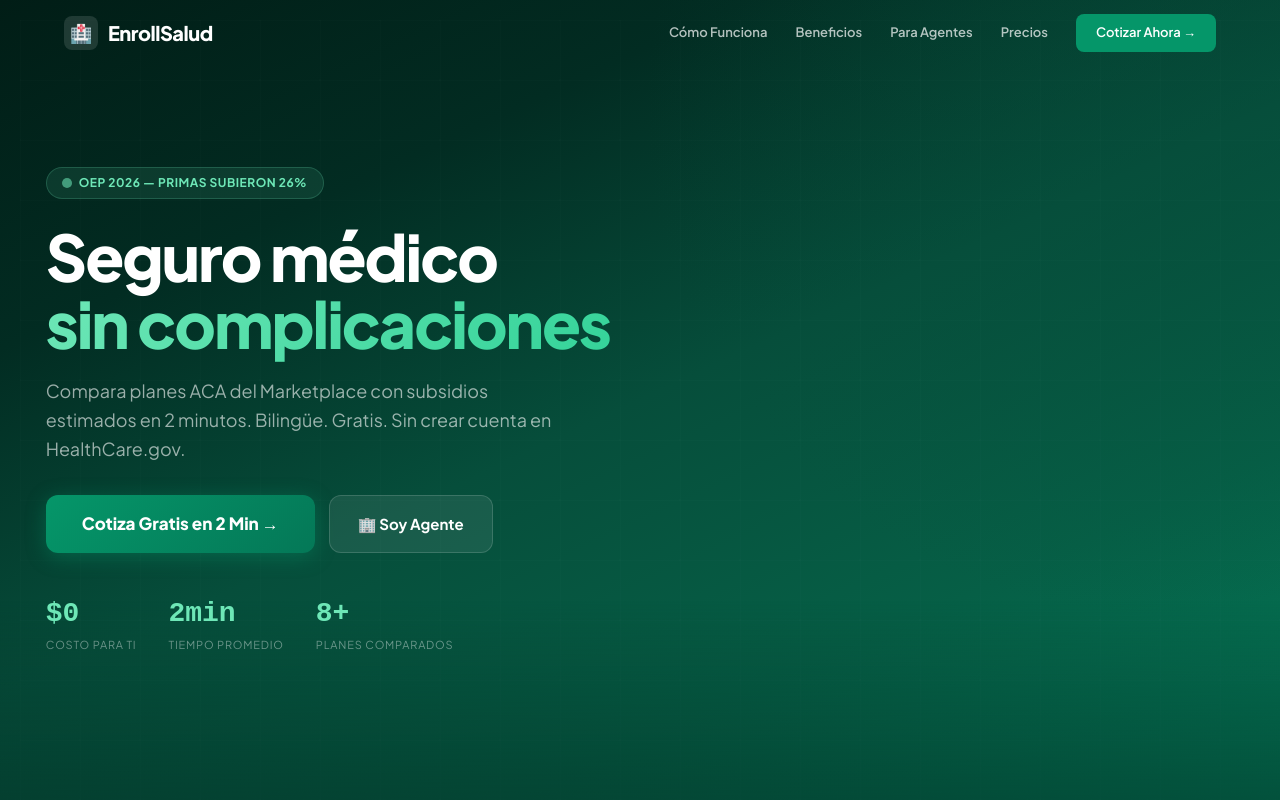
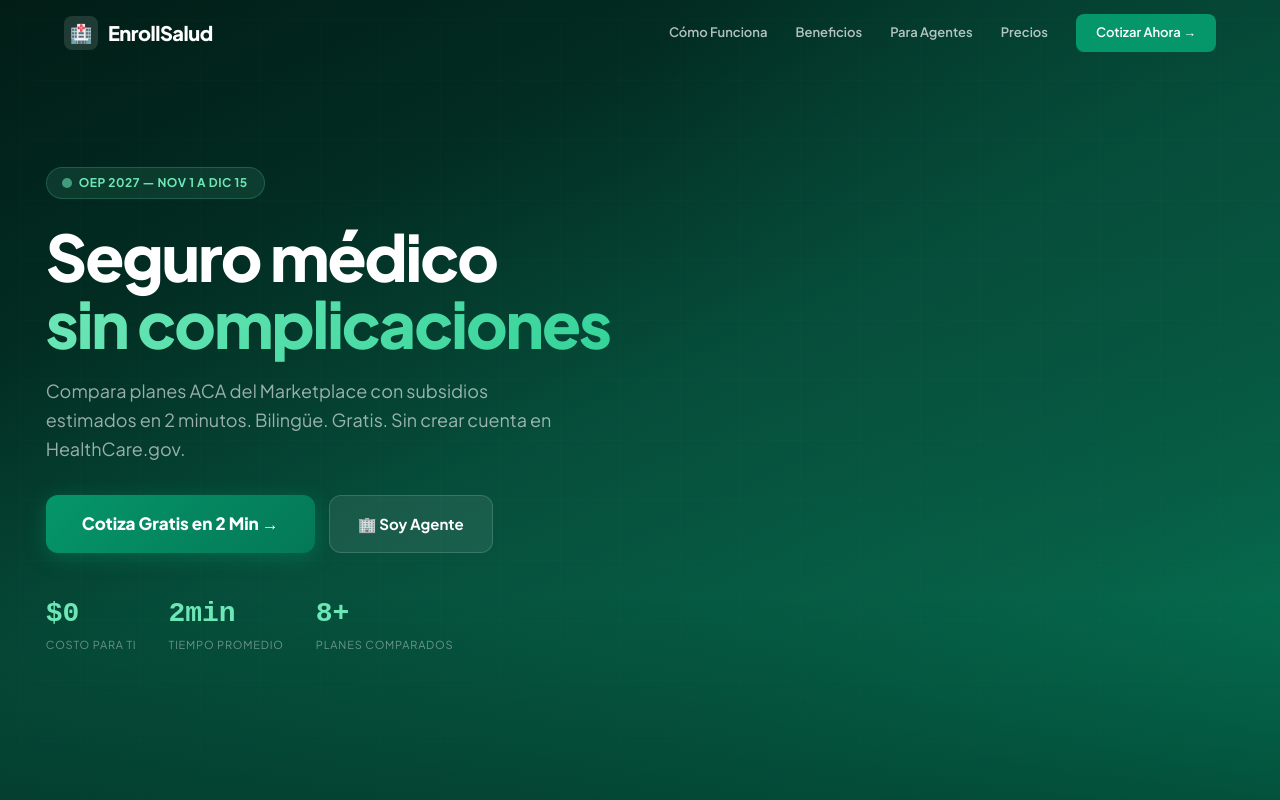
Before and after one commit to Francosimon53/cotizasalud, a Next.js app: page / in a window 1280 px wide. Shown: the top 800 px of the page. Built offline with nearby package versions, Linux system fonts and the light colour scheme; a web font is replaced by a local one.

Commit message:
copy(landing): badge OEP 2027 y CTA final

```diff
--- a/src/app/page.tsx
+++ b/src/app/page.tsx
@@ -56,7 +56,7 @@ export default function HomePage() {
         <div className="hero-grid" />
         <div className="hero-inner">
           <div>
-            <div className="hero-badge"><span className="pulse" /> OEP 2026 — Primas subieron 26%</div>
+            <div className="hero-badge"><span className="pulse" /> OEP 2027 — Nov 1 a Dic 15</div>
             <h1>Seguro médico<br /><span className="accent">sin complicaciones</span></h1>
             <p className="hero-sub">Compara planes ACA del Marketplace con subsidios estimados en 2 minutos. Bilingüe. Gratis. Sin crear cuenta en HealthCare.gov.</p>
             <div className="hero-actions">
@@ -231,7 +231,7 @@ export default function HomePage() {
       {/* FINAL CTA */}
       <section className="final-cta">
         <h2>¿Listo para simplificar<br />tu seguro médico?</h2>
-        <p>Únete a miles de familias hispanas que encontraron cobertura accesible.</p>
+        <p>Compara tus opciones de cobertura ACA en español, sin compromiso.</p>
         <Link href="/cotizar" className="btn-primary">Cotiza Gratis Ahora →</Link>
         <div className="trust">
           <span>🔒 Datos encriptados</span>
```
